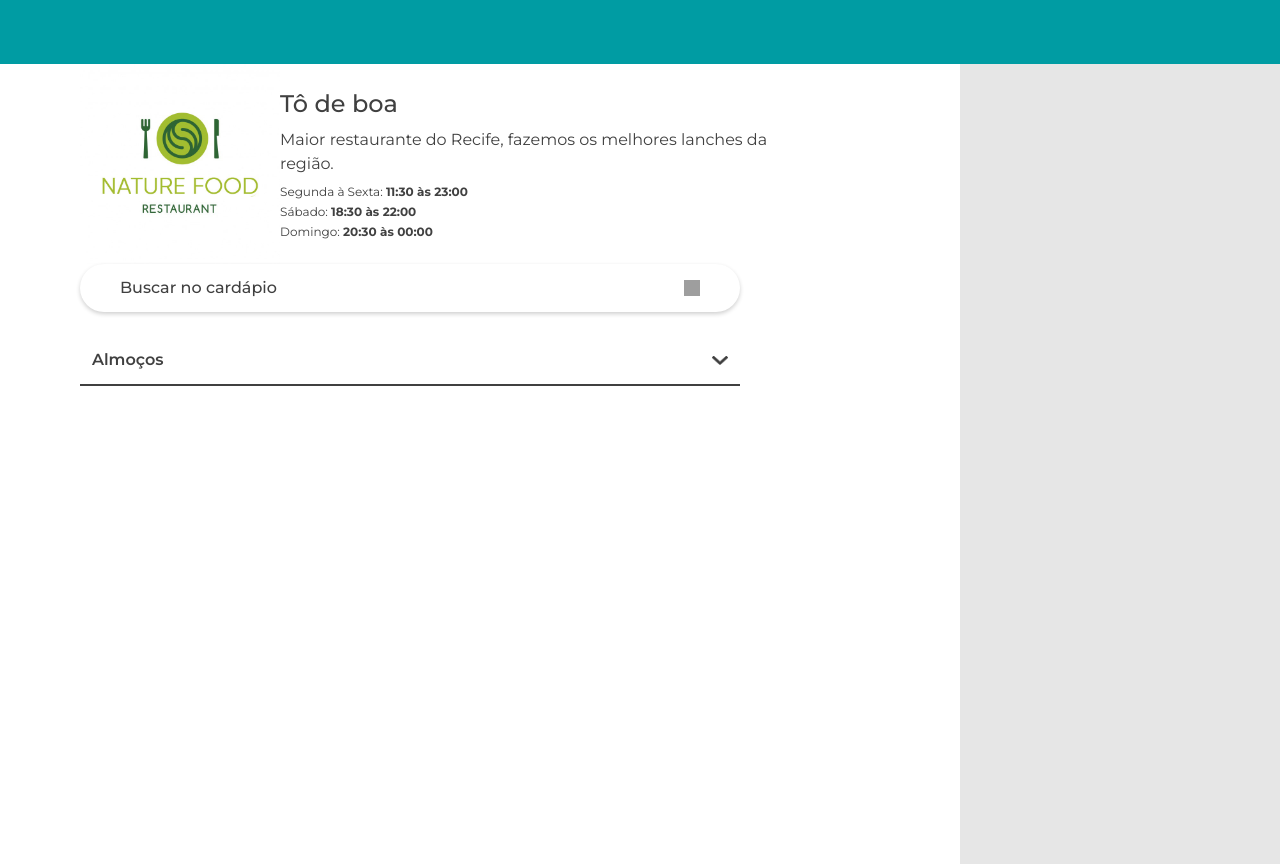
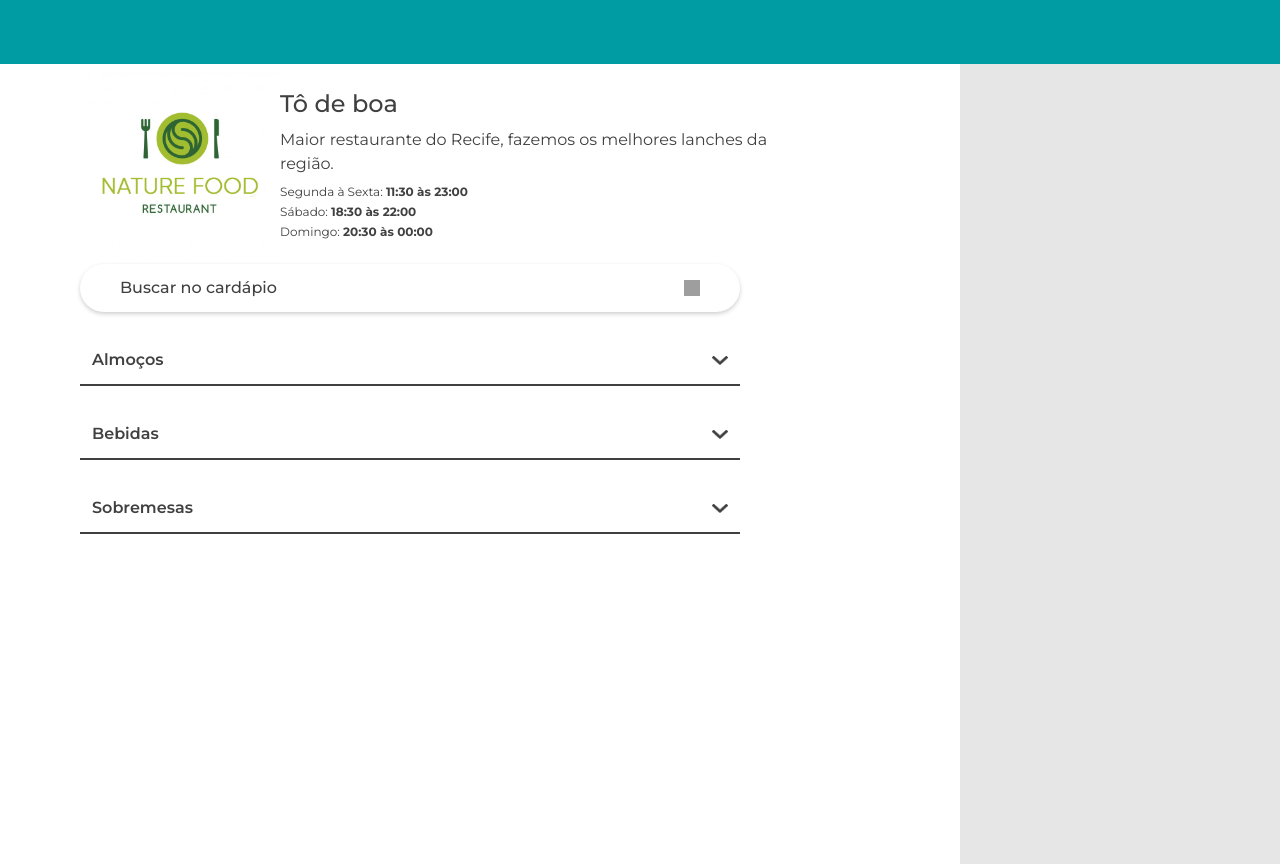
Before and after one commit to daya-diaz/goomerRangoList, a React (Vite) app: page /details/1 in a window 1280 px wide. Built offline with nearby package versions, Linux system fonts and the light colour scheme; grey boxes are pictures that could not be loaded.

Commit message:
feat: Criando lógica para se o restaurante não possuir um determinado tipo de comida, o details desse tipo não renderizar.

```diff
--- a/src/pages/RestaurantDetails.tsx
+++ b/src/pages/RestaurantDetails.tsx
@@ -3,7 +3,7 @@ import { RESTAURANTS } from '../utils/data';
 import img from '../assets/restaurantImg.png';
 import SearchIcon from '../assets/search.svg'
 import { Header } from '../components/Header';
-import arrow from  '../assets/arrowDown.png'
+import arrow from '../assets/arrowDown.png'
 import FoodCard from '../components/FoodCard';
 
 export default function RestaurantDetails() {
@@ -50,7 +50,8 @@ export default function RestaurantDetails() {
               />
             </form>
           </div>
-
+          {/*Lógica para se o restaurante não tiver algum determinado tipo de comida, o details não renderizar*/}
+          {restaurant?.foodsList.some(food => food.type === 'lunch') && (
             <details>
               <summary className='flex items-center justify-between w-[300px] md:w-[50%] lg:w-[75%] p-3 border-b-2 border-colorText'>
                 <span className='text-colorText font-semibold'>Almoços</span>
@@ -59,8 +60,8 @@ export default function RestaurantDetails() {
               <ul className='flex flex-wrap pt-6 justify-between gap-5 w-[300px] md:w-[50%] lg:w-[75%]'>
                 {
                   restaurant?.foodsList.map(food => {
-                  if(food.type === 'lunch') {
-                    return <FoodCard key={food.id} id={food.id} name={food.name} description={food.description} value={food.value} pic={food.foodImg}/>
+                    if (food.type === 'lunch') {
+                      return <FoodCard key={food.id} id={food.id} name={food.name} description={food.description} value={food.value} pic={food.foodImg} />
                     } else {
                       return
                     }
@@ -68,6 +69,48 @@ export default function RestaurantDetails() {
                 }
               </ul>
             </details>
+          )}
+
+          {restaurant?.foodsList.some(food => food.type === 'drink') && (
+              <details>
+                <summary className='flex items-center justify-between w-[300px] md:w-[50%] lg:w-[75%] p-3 border-b-2 border-colorText'>
+                  <span className='text-colorText font-semibold'>Bebidas</span>
+                  <img className='w-4 h-[9px]' src={arrow} />
+                </summary>
+                <ul className='flex flex-wrap pt-6 justify-between gap-5 w-[300px] md:w-[50%] lg:w-[75%]'>
+                  {
+                    restaurant?.foodsList.map(food => {
+                      if (food.type === 'drink') {
+                        return <FoodCard key={food.id} id={food.id} name={food.name} description={food.description} value={food.value} pic={food.foodImg} />
+                      } else {
+                        return
+                      }
+                    })
+                  }
+                </ul>
+              </details>
+          )}
+
+          {restaurant?.foodsList.some(food => food.type === 'dessert') && (
+            <details>
+              <summary className='flex items-center justify-between w-[300px] md:w-[50%] lg:w-[75%] p-3 border-b-2 border-colorText'>
+                <span className='text-colorText font-semibold'>Sobremesas</span>
+                <img className='w-4 h-[9px]' src={arrow} />
+              </summary>
+              <ul className='flex flex-wrap pt-6 justify-between gap-5 w-[300px] md:w-[50%] lg:w-[75%]'>
+                {
+                  restaurant?.foodsList.map(food => {
+                    if (food.type === 'dessert') {
+                      return <FoodCard key={food.id} id={food.id} name={food.name} description={food.description} value={food.value} pic={food.foodImg} />
+                    } else {
+                      return null;
+                    }
+                  })
+                }
+              </ul>
+            </details>
+          )}
+
         </div>
         <div className='w-[25%] bg-bg'></div>
       </div>
```
Lines whose indentation alone changed are shown as unchanged.
